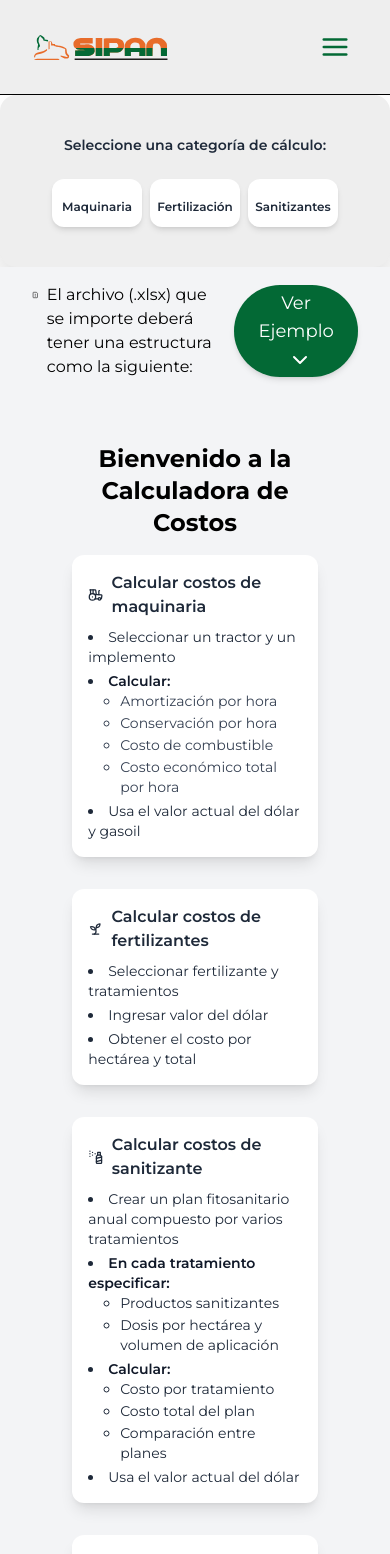
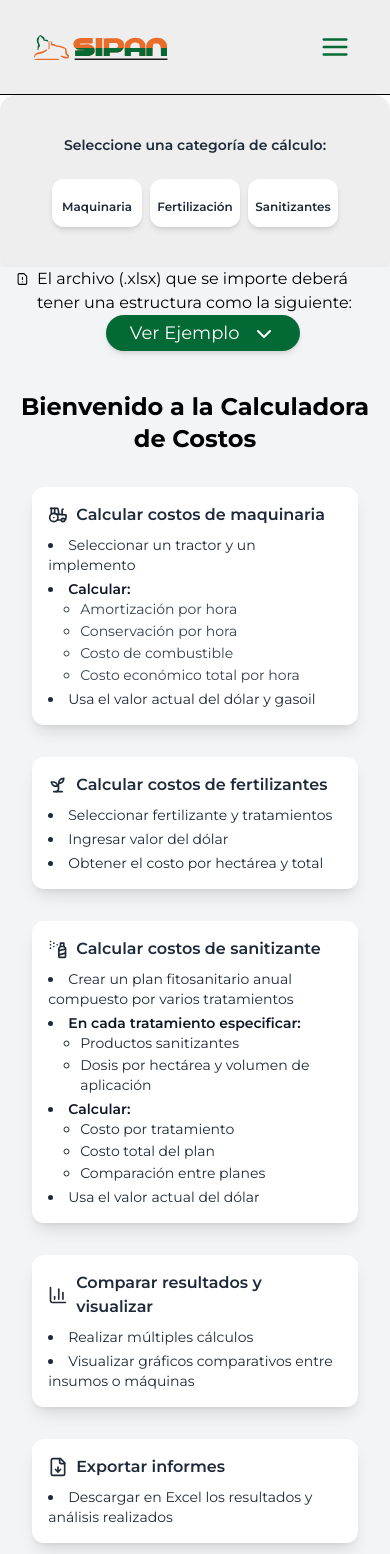
Before and after one commit to braianledantes/inta-calculadora, a React (Vite) app: page / in a window 390 px wide. Shown: the top 1554 px of the page. Built offline with nearby package versions, Linux system fonts and the light colour scheme; no server answers; what @react-pdf/renderer would draw is missing.

Commit message:
Refactor layout styles in Home component for improved responsiveness

```diff
--- a/src/pages/Home/Home.jsx
+++ b/src/pages/Home/Home.jsx
@@ -19,8 +19,8 @@ const Home = () => {
     if (mostrarTablas) {
         return (
             <>
-                <div className="p-4">
-                    <div className="flex items-center justify-center mb-4">
+                <div className="sm:p-4">
+                    <div className="flex items-center justify-center mb-4 flex-col sm:flex-row">
                         <h1 className="text-l flex gap-2">
                             <FileWarningIcon className="text-2xl" />
                             El archivo (.xlsx) que se importe deberá tener una estructura como la siguiente:
@@ -123,8 +123,8 @@ const Home = () => {
 
     return (
         <>
-            <div className="p-4">
-                <div className="flex items-center justify-center mb-4">
+            <div className="sm:p-4">
+                <div className="flex items-center justify-center mb-4 flex-col sm:flex-row">
                     <h1 className="text-l flex gap-2">
                         <FileWarningIcon className="text-2xl" />
                         El archivo (.xlsx) que se importe deberá tener una estructura como la siguiente:
@@ -138,12 +138,12 @@ const Home = () => {
                 </div>
 
                     <div className="min-h-full flex flex-col mt-10 items-center">
-                        <div className="p-6 w-full">
+                        <div className="sm:p-6 w-full">
                             <h1 className="text-2xl text-center font-bold mb-4">
                                 Bienvenido a la Calculadora de Costos
                             </h1>
                             <div className="text-gray-700 space-y-6">
-                                <div className="text-gray-800 w-full max-w-6xl mx-auto px-4">
+                                <div className="text-gray-800 w-full max-w-6xl mx-auto px-4 py-4">
                                     <div className="grid grid-cols-1 md:grid-cols-2 lg:grid-cols-3 gap-8">
 
                                         <InfoCard
```
